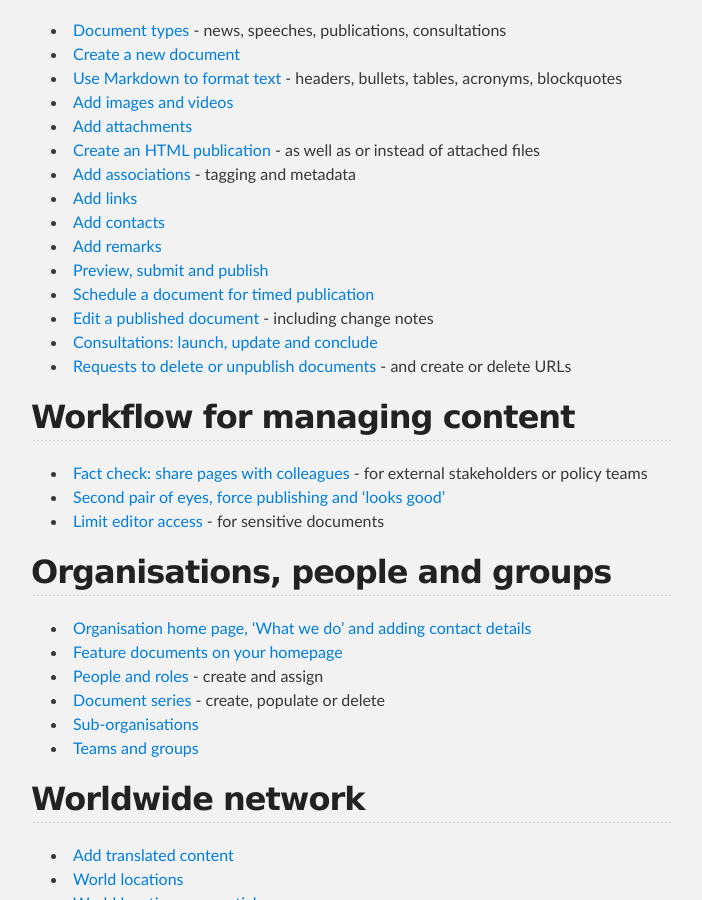
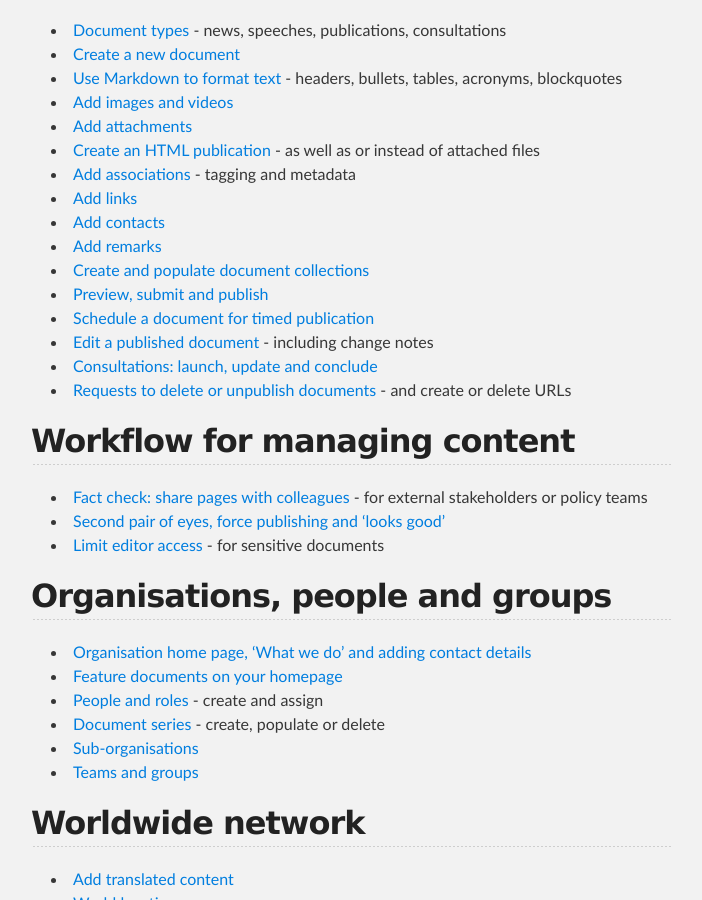
Before and after one commit to alphagov/inside-government-admin-guide, a Jekyll site: the page built from index.md, in a window 1280 px wide and 900 px high, scrolled down 696 px. Shown: the whole window, without its empty margins (289-991 px from the left). Built offline with Jekyll 4.4.1, drawn with Linux system fonts in a browser that asks for light colours.

Commit message:
added collections

```diff
--- a/index.md
+++ b/index.md
@@ -27,6 +27,7 @@ title: How to publish content / Index
 * [Add links](creating-documents/add-links.html)
 * [Add contacts](creating-documents/add-contacts.html)
 * [Add remarks](creating-documents/add-remarks.html)
+* [Create and populate document collections](creating-documents/create-collections.html)
 * [Preview, submit and publish](creating-documents/preview-your-work.html)
 * [Schedule a document for timed publication](creating-documents/scheduled-publishing.html)
 * [Edit a published document](creating-documents/editing-a-doc.html) - including change notes
```
